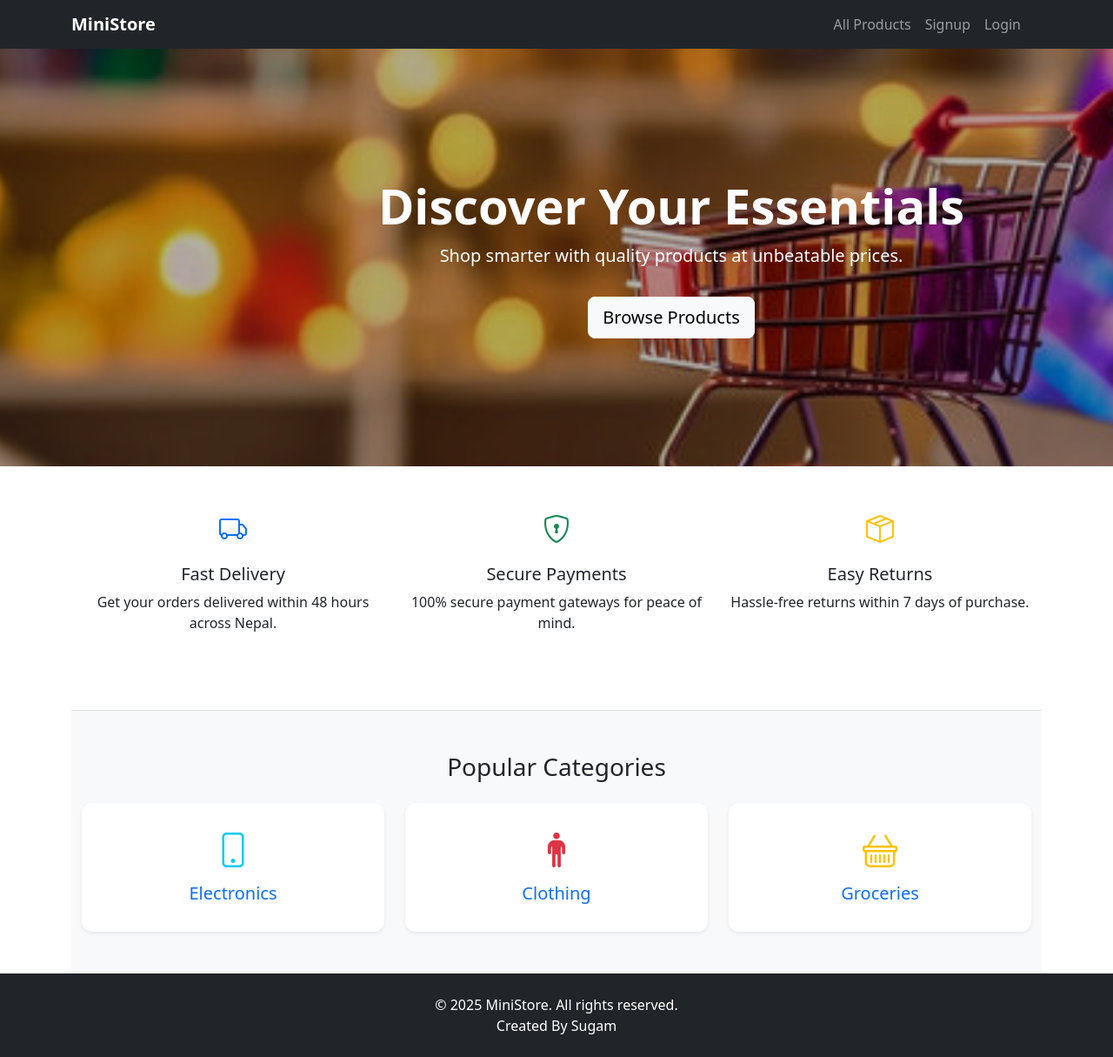
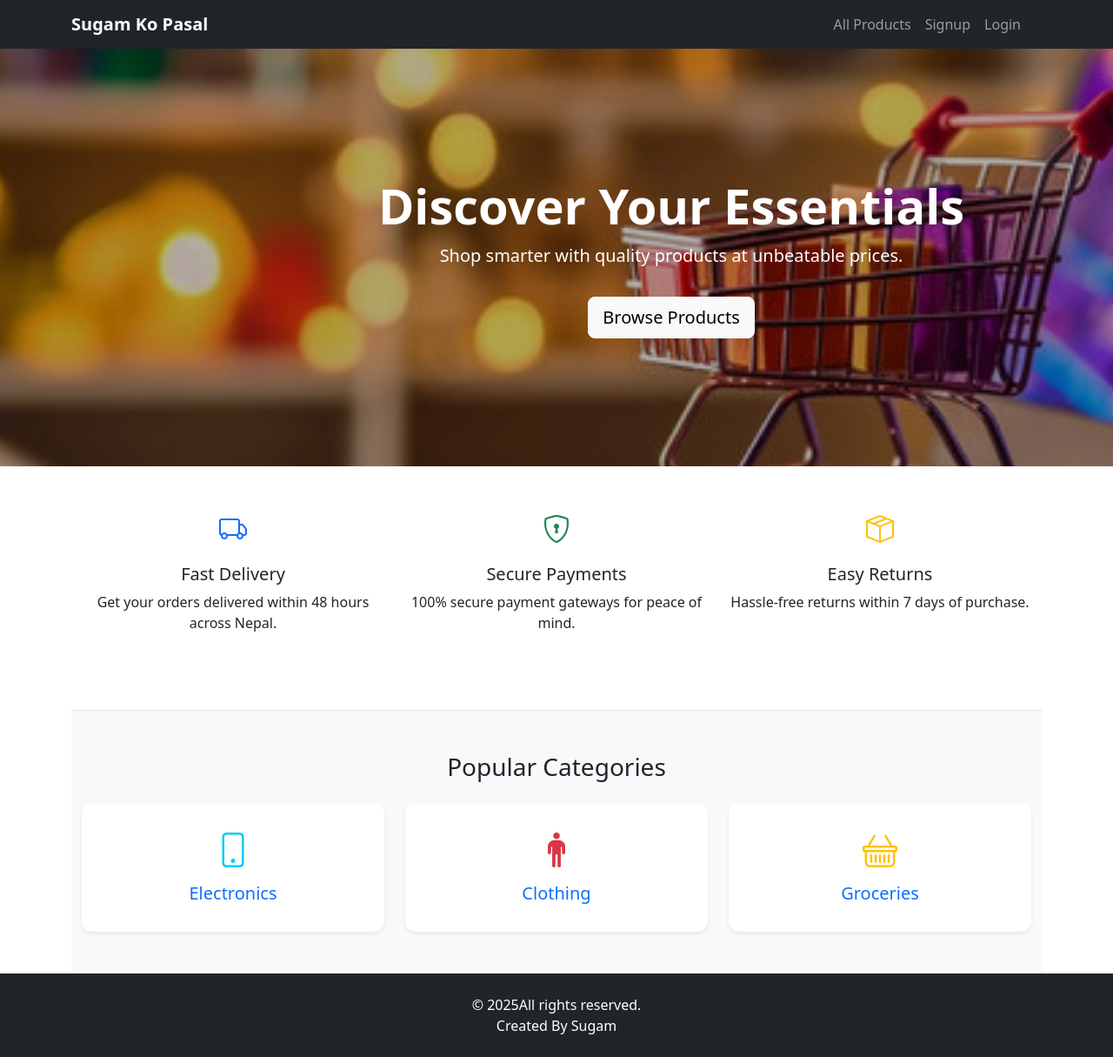
Before and after one commit to Sugam33/mini-ecommerce-project, a React (Vite) app in the folder frontend/: page / in a window 1280 px wide. Shown: the top 1215 px of the page at 87% size. Built offline with nearby package versions, Linux system fonts and the light colour scheme; no server answers.

Commit message:
corrected navbar

```diff
--- a/frontend/src/components/Layout.jsx
+++ b/frontend/src/components/Layout.jsx
@@ -24,7 +24,7 @@ const Layout = () => {
       {/* Navbar */}
       <nav className="navbar navbar-expand-lg navbar-dark bg-dark sticky-top">
         <div className="container">
-          <Link className="navbar-brand fw-bold" to="/">MiniStore</Link>
+          <Link className="navbar-brand fw-bold" to="/">Sugam Ko Pasal</Link>
           <button
             className="navbar-toggler"
             type="button"
@@ -42,7 +42,7 @@ const Layout = () => {
 
               {isLoggedIn && (
                 <li className="nav-item">
-                  <Link className="nav-link" to={dashboardRoute}>Dashboard</Link>
+                  <Link className="nav-link" to={dashboardRoute}>Profile</Link>
                 </li>
               )}
 
@@ -94,7 +94,7 @@ const Layout = () => {
 
       {/* Footer */}
       <footer className="bg-dark text-white text-center py-4 mt-auto">
-        <p className="mb-0">© {new Date().getFullYear()} MiniStore. All rights reserved.</p>
+        <p className="mb-0">© {new Date().getFullYear()}All rights reserved.</p>
         <p className="mb-0">Created By Sugam</p>
       </footer>
     </div>
```
Also changed, not shown: 1 other file (tests, documents, lock files or other folders).
